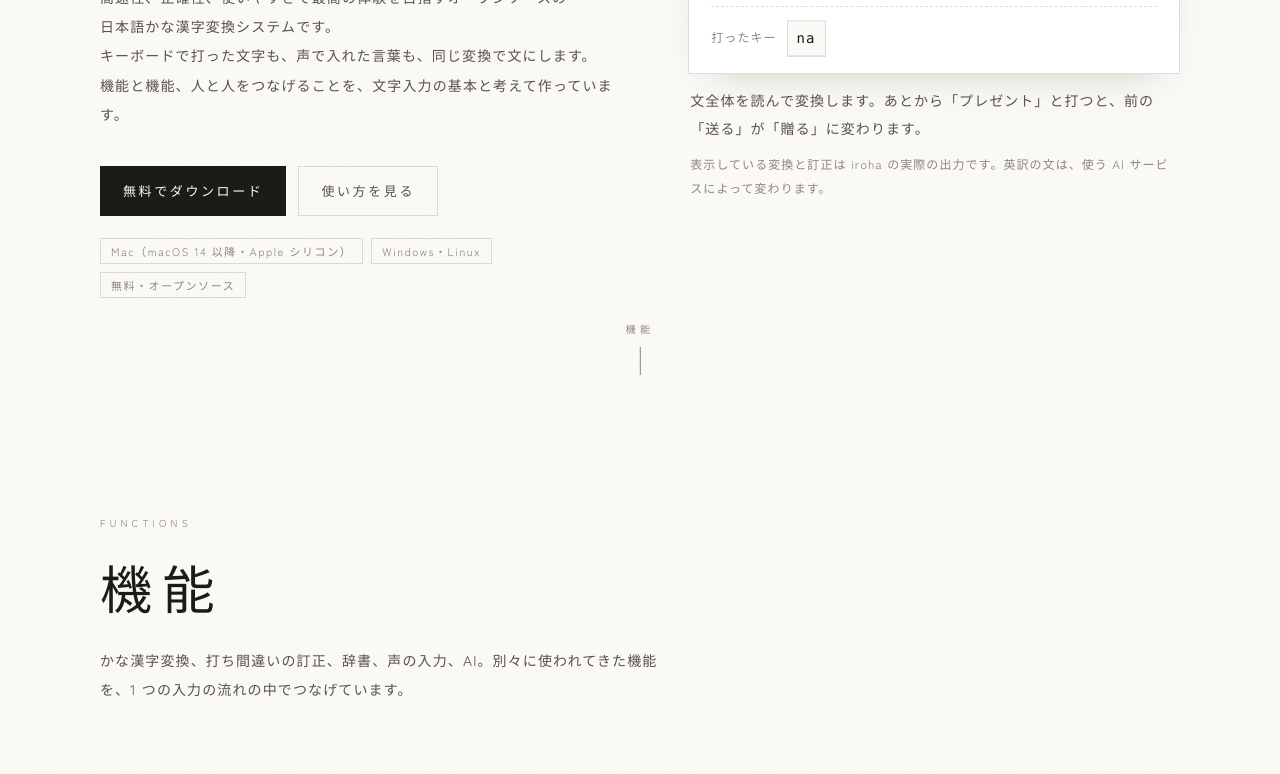
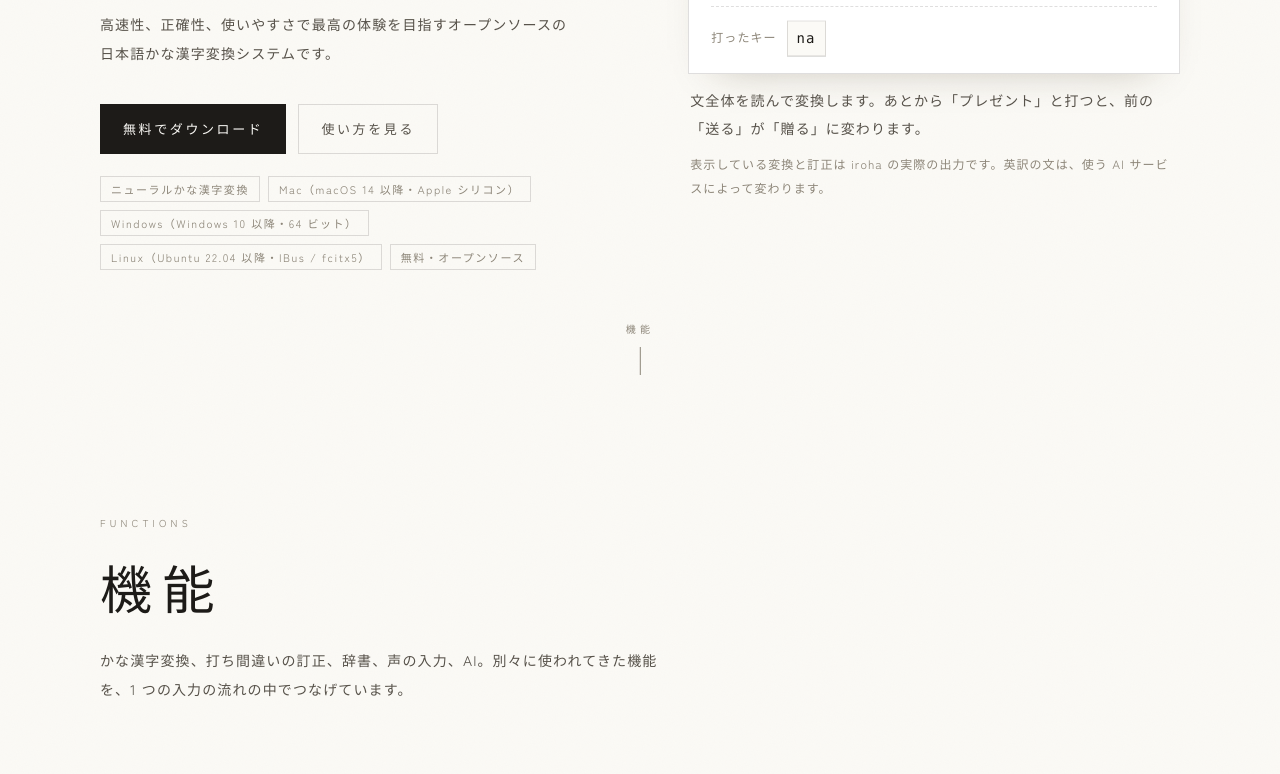
Before and after one commit to TetsuakiBaba/iroha, a plain HTML site: page docs/index.html in a window 1280 px wide. Shown: the part 399-1173 px from the top of the page. Drawn offline with Linux system fonts and the light colour scheme; a web font is replaced by a local one.

Commit message:
ウェブサイト: トップの説明文を一文にし、タグを OS ごとに分けて「ニューラルかな漢字変換」を足す。協力者に kaishiraishi を足す
- 説明文の後ろの 2 文（打った文字と声・機能と人のつながり）を消す（meta description も同じ）
- タグ: ニューラルかな漢字変換・Mac・Windows（10 以降・64 ビット）・Linux（Ubuntu 22.04 以降・IBus / fcitx5）・無料・オープンソース
- 協力者（サイトの「人」と README のコントリビューター）に kaishiraishi を足す

Co-Authored-By: Claude Opus 5.5 <noreply@anthropic.com>

```diff
--- a/docs/index.html
+++ b/docs/index.html
@@ -4,7 +4,7 @@
 <meta charset="utf-8">
 <meta name="viewport" content="width=device-width, initial-scale=1">
 <title>iroha — 文字入力のいろは</title>
-<meta name="description" content="iroha（いろは）は、高速性、正確性、使いやすさで最高の体験を目指すオープンソースの日本語かな漢字変換システムです。キーボードで打った文字も、声で入れた言葉も、同じ変換で文にします。機能と機能、人と人をつなげることを、文字入力の基本と考えて作っています。無料で使えます。">
+<meta name="description" content="iroha（いろは）は、高速性、正確性、使いやすさで最高の体験を目指すオープンソースの日本語かな漢字変換システムです。無料で使えます。">
 <meta name="theme-color" content="#fbfaf6" media="(prefers-color-scheme: light)">
 <meta name="theme-color" content="#11100e" media="(prefers-color-scheme: dark)">
 <link rel="canonical" href="https://tetsuakibaba.github.io/iroha/">
@@ -87,14 +87,16 @@
     <div>
       <p class="eyebrow"><span>AI 時代のかな漢字変換</span><span class="eyebrow-en">IROHA</span></p>
       <h1 id="hero-title"><span class="nw">文字入力の</span><wbr><span class="nw accent">いろは</span></h1>
-      <p class="lead">高速性、正確性、使いやすさで最高の体験を目指すオープンソースの<span class="nw">日本語かな漢字変換システムです。</span><br>キーボードで打った文字も、声で入れた言葉も、同じ変換で文にします。<br>機能と機能、人と人をつなげることを、文字入力の基本と考えて作っています。</p>
+      <p class="lead">高速性、正確性、使いやすさで最高の体験を目指すオープンソースの<span class="nw">日本語かな漢字変換システムです。</span></p>
       <div class="cta-row">
         <a class="btn btn-primary" href="#download">無料でダウンロード</a>
         <a class="btn btn-ghost" href="usage.html">使い方を見る</a>
       </div>
       <div class="meta-row">
+        <span class="chip">ニューラルかな漢字変換</span>
         <span class="chip">Mac（macOS 14 以降・Apple シリコン）</span>
-        <span class="chip">Windows・Linux</span>
+        <span class="chip">Windows（Windows 10 以降・64 ビット）</span>
+        <span class="chip">Linux（Ubuntu 22.04 以降・IBus / fcitx5）</span>
         <span class="chip">無料・オープンソース</span>
       </div>
     </div>
@@ -368,7 +370,7 @@
       </div>
       <div class="people-item">
         <h3>協力者<small>研究室の学生たち</small></h3>
-        <p>研究室内で iroha を日々使い、フィードバックを寄せてくださった方々です（研究室内の利用フィードバック協力者）: <a href="https://github.com/shiratsumu">shiratsumu</a>、<a href="https://github.com/onoryu">onoryu</a>、Taisei Kato、Ryusei Akaike。感謝いたします。</p>
+        <p>研究室内で iroha を日々使い、フィードバックを寄せてくださった方々です（研究室内の利用フィードバック協力者）: <a href="https://github.com/shiratsumu">shiratsumu</a>、<a href="https://github.com/onoryu">onoryu</a>、<a href="https://github.com/kaishiraishi">kaishiraishi</a>、Taisei Kato、Ryusei Akaike。感謝いたします。</p>
         <p>研究室の学生たちからは、次の気づきをもらいました。</p>
         <ul>
           <li>多くの若い人は、どの日本語入力を使っているかに関心がない。</li>
```
Also changed, not shown: 1 other file.
